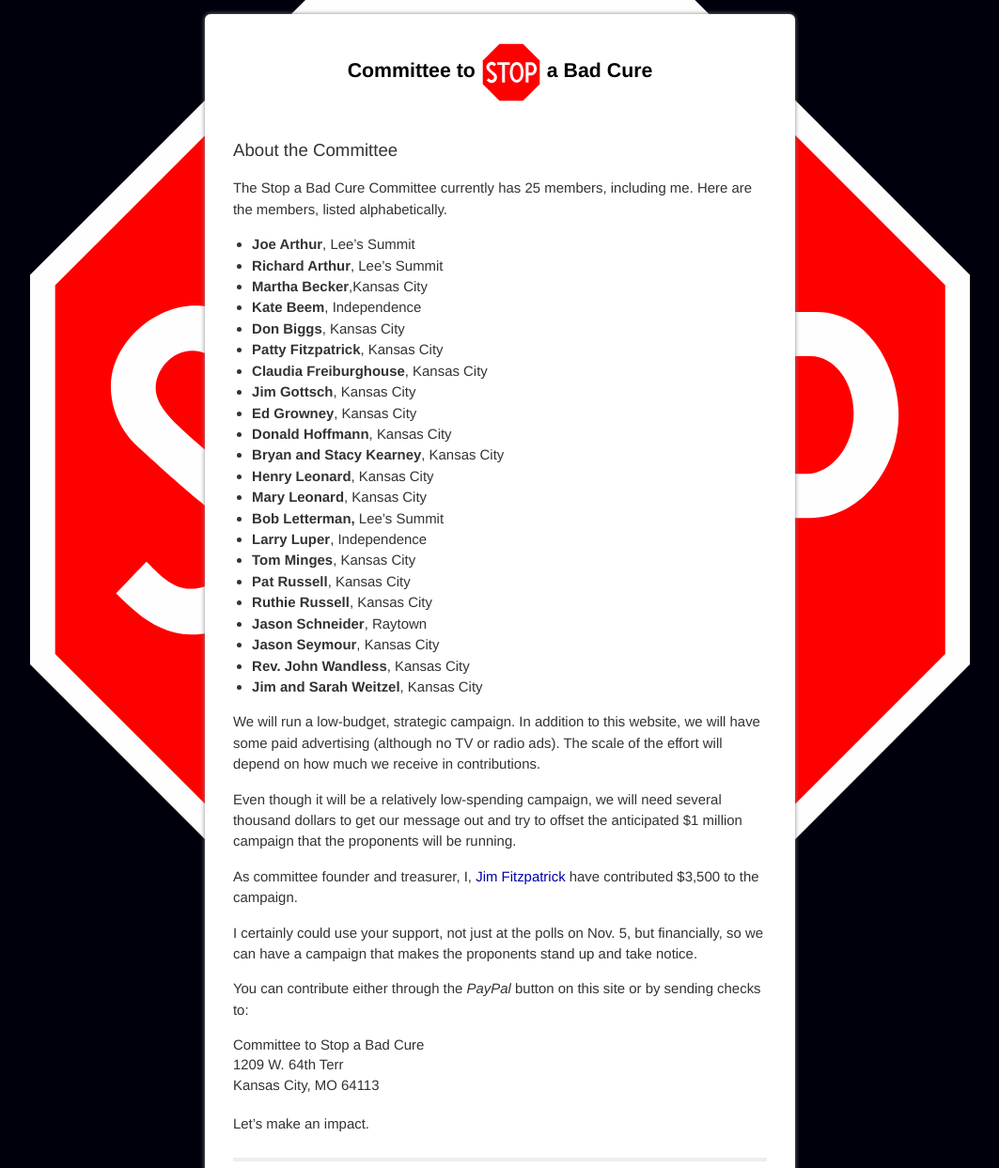
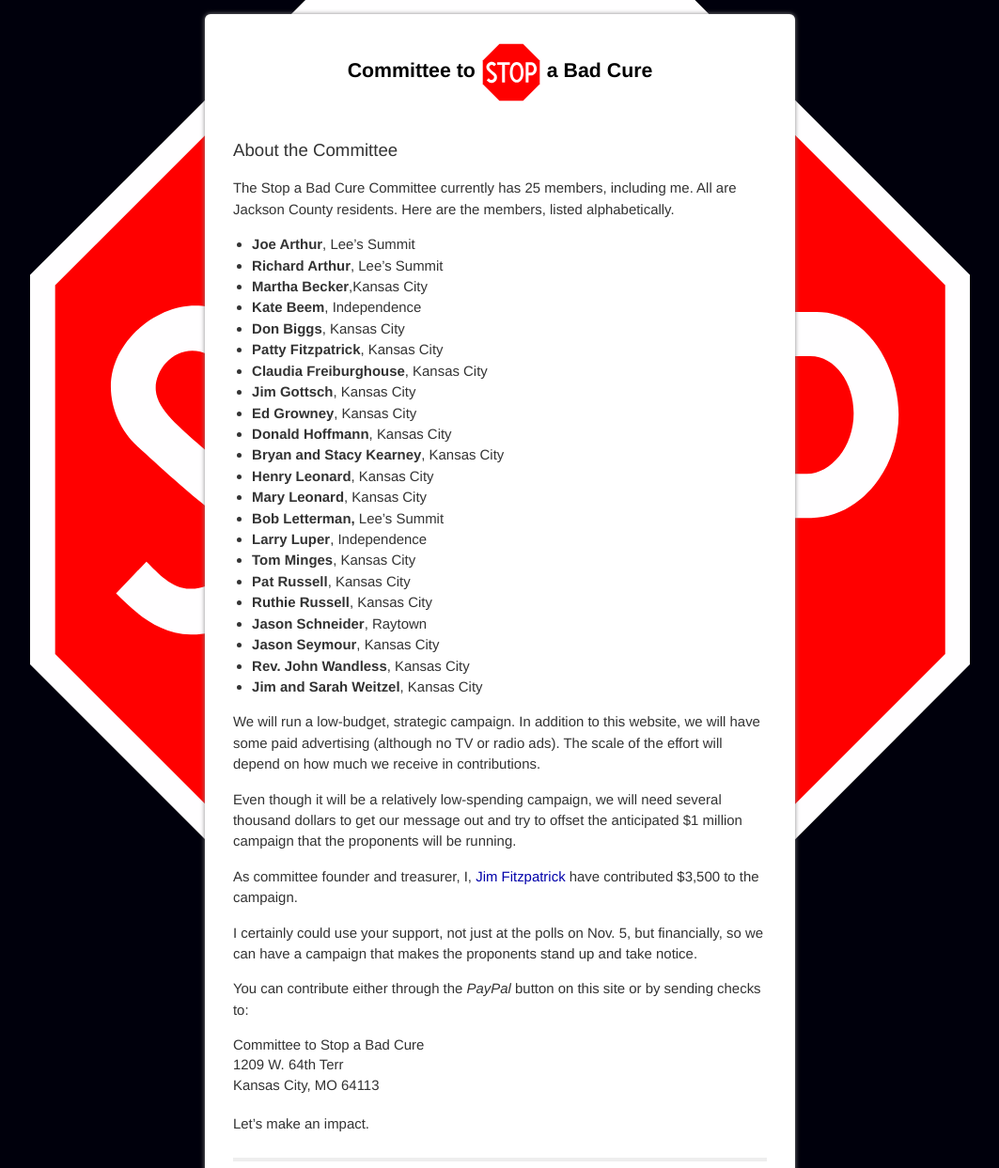
Before and after one commit to jiko/stopabadcure, a Jekyll site: the page built from _posts/2013-09-24-about-the-committee.md, in a window 1280 px wide, cut to the strip 0-1243 px from the top of the page. Shown: the whole strip at 94% size, without its empty margins (108-1171 px from the left). Built offline with Jekyll 4.4.1, drawn with Linux system fonts in a browser that asks for light colours.

Commit message:
Updated 2013-09-24-about-the-committee.md

```diff
--- a/_posts/2013-09-24-about-the-committee.md
+++ b/_posts/2013-09-24-about-the-committee.md
@@ -4,7 +4,7 @@ layout: post
 title: About the Committee
 ---
 
-The Stop a Bad Cure Committee currently has 25 members, including me. Here are the members, listed alphabetically.
+The Stop a Bad Cure Committee currently has 25 members, including me. All are Jackson County residents. Here are the members, listed alphabetically.
 
 - **Joe Arthur**, Lee’s Summit
 - **Richard Arthur**, Lee’s Summit
```
